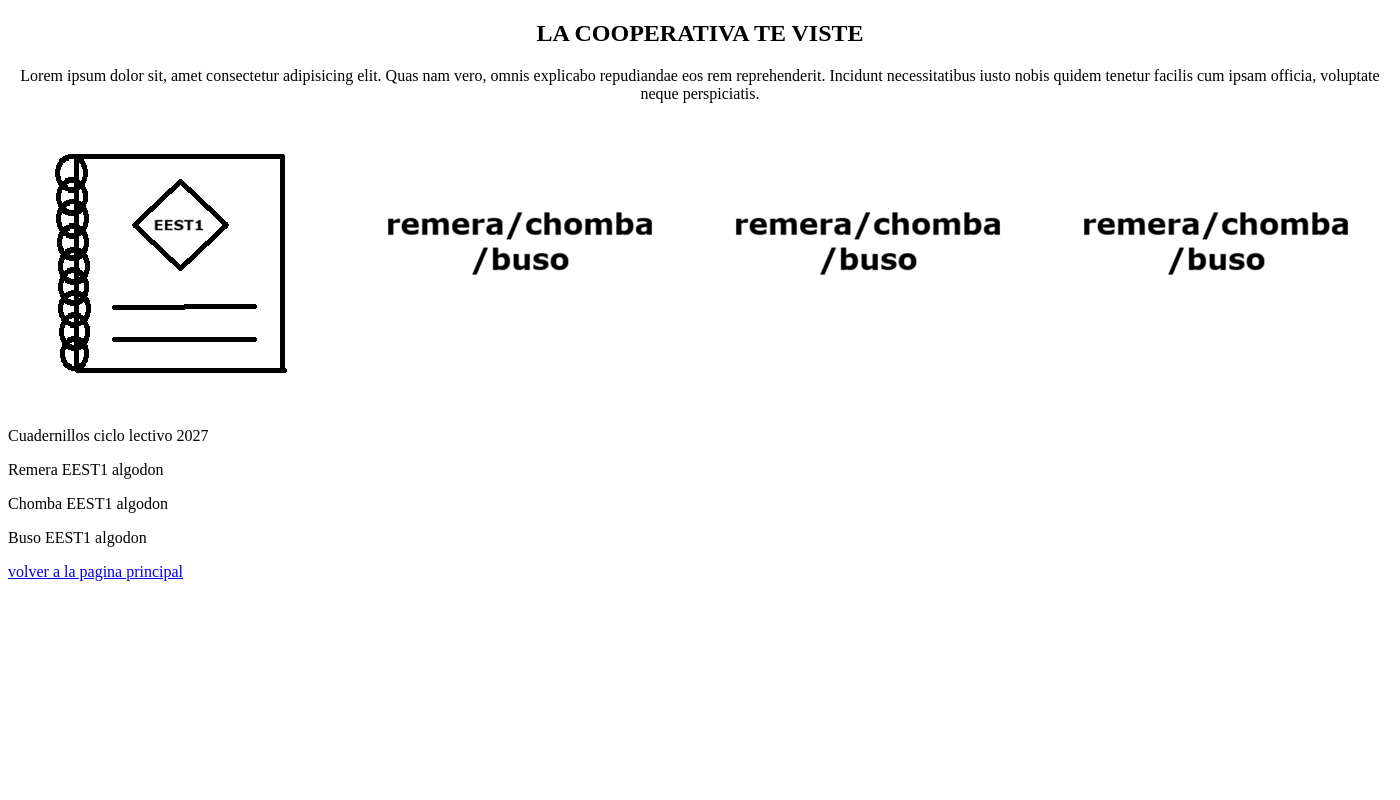
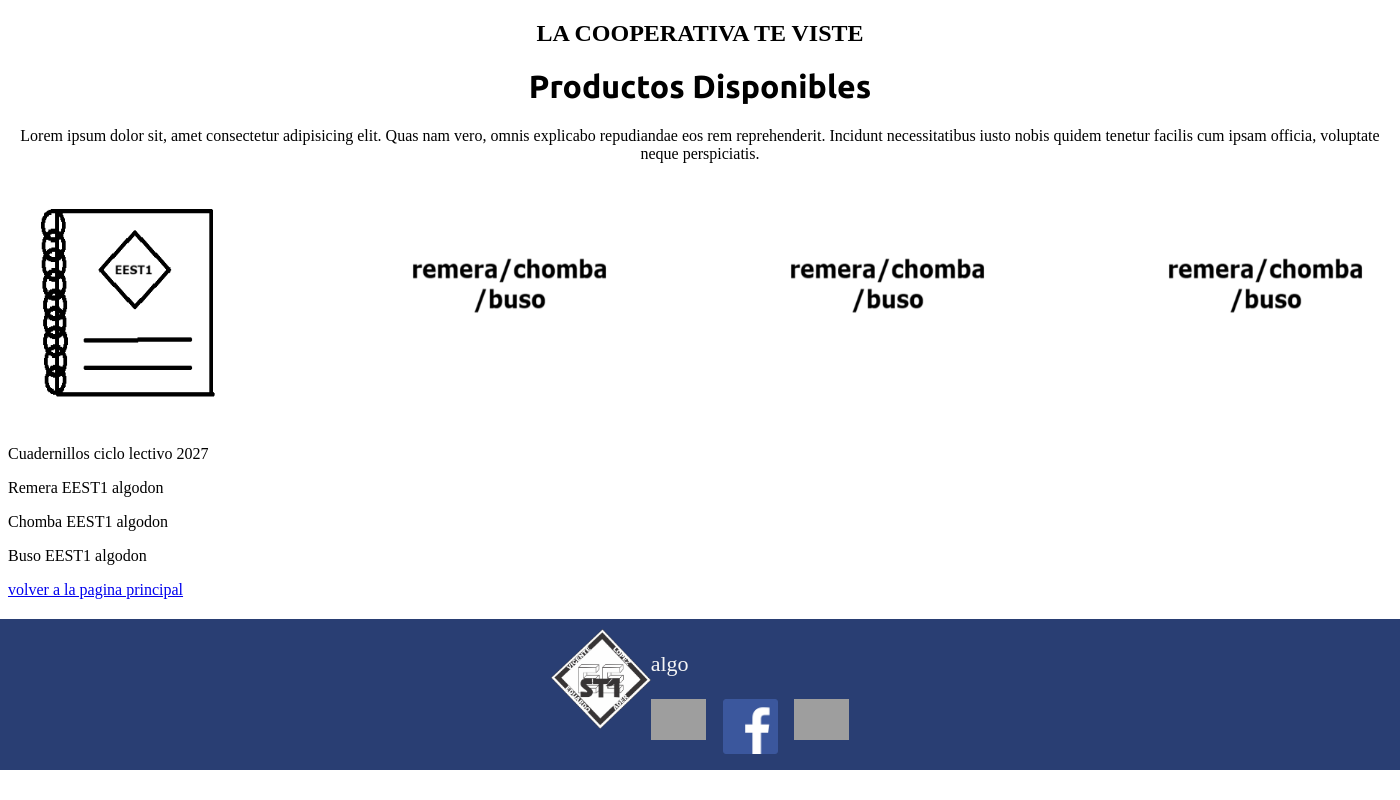
Before and after one commit to Martuuuuuuuu/Proyecto_MST, a PHP site: page /Enlace1.html in a window 1400 px wide. Run offline with PHP 8.4, Linux system fonts and the light colour scheme; grey boxes are pictures that could not be loaded.

Commit message:
avance de diseño web

```diff
--- a/frontend/Enlace1.css
+++ b/frontend/Enlace1.css
@@ -1,15 +1,78 @@
 h2{
+    text-align: center;
+}
+
+h1{
+    font-family: Ubuntu;
     text-align: center;
 }
 .descripcion{
     text-align: center;
 }
+
+.los-productos div{
+    background-color: rgba(13, 37, 97, 0.882);
+    padding: 50px;
+}
+
 #los-productos{
     display: flex;
-    justify-content: space-around;
+    flex-wrap: wrap;
+    justify-content: space-between;
     align-items: center;
 }
 p{
-    display: flex
-    align-items:grid
+    display: flex;
+    align-items:grid;
 }
+
+.cuadernillo{
+    width: 250px;
+    height: 250px;
+}
+
+.remera{
+    width: 250px;
+    height: 250px;
+}
+
+.chomba{
+    width: 250px;
+    height: 250px;
+}
+
+.buso{
+    width: 250px;
+    height: 250px;
+}
+
+.pie-de-pag{
+    display: flex;
+    background-color: rgba(13, 37, 97, 0.882);
+    justify-content: center;
+    text-align: center;
+    color: whitesmoke;
+    padding: 10px;
+    margin: 4px;
+    font-size: 22px;
+    gap: 0vw;
+    margin: 20px -10px -10px -10px;
+}
+.logo{
+    width: 100px;
+    height: 100px;
+}
+.contenedor-iconos{
+    display: flex;
+    justify-content: center;
+    gap: 1.2vw;
+}
+.icon-ig{
+    width: 55px;
+}
+.icon-face{
+    width: 55px;
+}
+.icon-teleg{
+    width: 55px;
+}
--- a/frontend/Enlace1.html
+++ b/frontend/Enlace1.html
@@ -4,11 +4,20 @@
     <meta charset="UTF-8">
     <meta name="viewport" content="width=device-width, initial-scale=1.0">
     <title>Cooperativa</title>
+    <link rel="preconnect" href="https://fonts.googleapis.com">
+    <link rel="preconnect" href="https://fonts.gstatic.com" crossorigin>
+    <link href="https://fonts.googleapis.com/css2?family=Noto+Sans+Pahawh+Hmong&family=Nunito:ital,wght@0,200..1000;1,200..1000&family=PT+Serif:ital,wght@0,400;0,700;1,400;1,700&family=Ubuntu:ital,wght@0,300;0,400;0,500;0,700;1,300;1,400;1,500;1,700&display=swap" rel="stylesheet">
     <link rel="stylesheet" href="Enlace1.css">
 </head>
 <body>
+<header>
     <h2>LA COOPERATIVA TE VISTE</h2>
+</header>
+<main>
+    <div>
+        <h1>Productos Disponibles</h1>
     <p class="descripcion">Lorem ipsum dolor sit, amet consectetur adipisicing elit. Quas nam vero, omnis explicabo repudiandae eos rem reprehenderit. Incidunt necessitatibus iusto nobis quidem tenetur facilis cum ipsam officia, voluptate neque perspiciatis.</p>
+    </div>
     <div  class="los-productos" id="los-productos">
         <img class=cuadernillo src="Cuadernillos.png" alt="Cuadernillos">
         <img class="remera" src="Prendas.png" alt="Remera">
@@ -20,5 +29,17 @@
     <p>Chomba EEST1 algodon</p>
     <p>Buso EEST1 algodon</p>
     <a href="index.html">volver a la pagina principal</a>
+</main>
+<footer class="pie-de-pag">
+            <a href=""><img class="logo" src="LogoEEST1png.webp" alt="logo escuela"></a>
+            <div class="informacion">
+                <p>algo</p>
+                <div class="contenedor-iconos">
+                    <a href=""><img class="icon-ig" src="instagramLogo.svg" alt="instagram"></a>
+                    <a href=""><img class="icon-face" src="FacebookLOGO.png" alt="Facebook"></a>
+                    <a href=""><img class="icon-teleg" src="TelegramLogo.svg" alt="Facebook"></a>
+                </div>
+            </div>
+        </footer>
 </body>
 </html>
```
Also changed, not shown: frontend/index.html (+12 -2 lines), frontend/style.css (+29 -13 lines), frontend/Telegram.png (deleted), frontend/instagramLogo.svg (added), frontend/instraconcolor.png (deleted), 1 other file.
